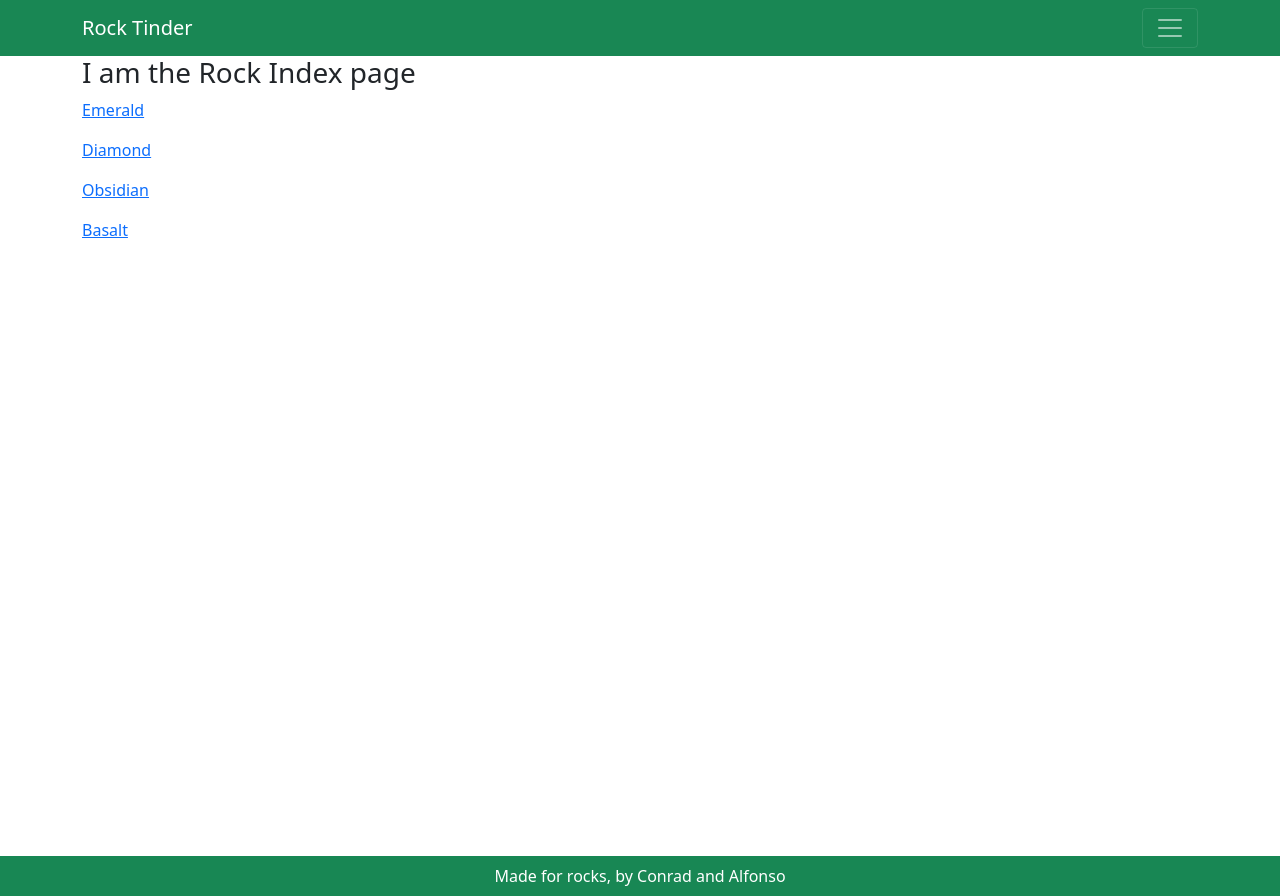
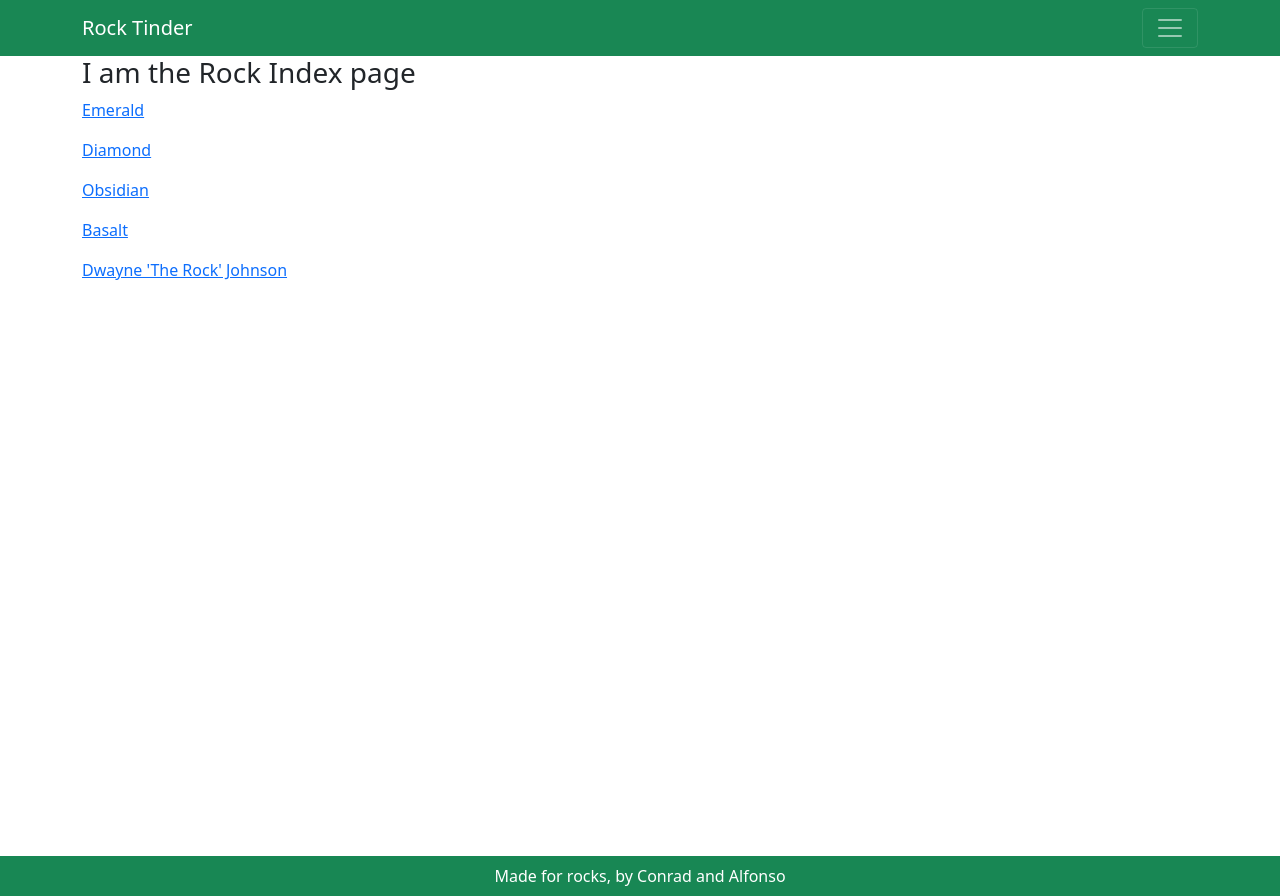
Before and after one commit to learn-academy-2021-charlie/cat-tinder-frontend-conrad-and-alfonso, a React (Create React App) app: page /rockindex in a window 1280 px wide. Built offline with nearby package versions, Linux system fonts and the light colour scheme.

Commit message:
added some tests

```diff
--- a/src/App.js
+++ b/src/App.js
@@ -23,6 +23,10 @@ class App extends Component {
     };
   }
 
+  createRock = (newRock) =>{
+    console.log(newRock)
+  }
+
   render() {
     // console.log(this.state.rocks);
     return (
@@ -39,7 +43,7 @@ class App extends Component {
             return <RockShow rock = {rock} />
           }} />
 
-          <Route path="/rocknew" component={RockNew} />
+          <Route path="/rocknew" render= {(props) => <RockNew createRock={this.createRock} />} />
           <Route path="/rockedit" component={RockEdit} />
           <Route component={NotFound} />
         </Switch>
--- a/src/mockRocks.js
+++ b/src/mockRocks.js
@@ -27,6 +27,13 @@ const rocks = [
     brilliance: 0,
     hardness: 6,
   },
+  {
+    id: 5,
+    name: "Dwayne 'The Rock' Johnson",
+    color: "brown",
+    brilliance: 10,
+    hardness: 10,
+  }
 ];
 
 export default rocks;
--- a/src/pages/RockNew.js
+++ b/src/pages/RockNew.js
@@ -1,5 +1,6 @@
 import React, { Component } from 'react'
 import { Button, Form, FormGroup, Label, Input } from 'reactstrap';
+import {Redirect} from 'react-router-dom'
 
 class RockNew extends Component {
   constructor(props){
@@ -10,7 +11,8 @@ class RockNew extends Component {
         color:"",
         brilliance:'NaN',
         hardness:'NaN'
-      }
+      },
+      submitted: false
     }
   }
 
@@ -22,7 +24,8 @@ class RockNew extends Component {
 
 
   handleSubmit = () => {
-    console.log(this.state.form)
+    this.props.createRock(this.state.form)
+    this.setState({submitted: true})
   }
 
 
@@ -76,6 +79,7 @@ class RockNew extends Component {
           <br/>
           <Button name="submit" color="success" onClick={this.handleSubmit}>Create new Rock</Button>
         </Form>
+        {this.state.submitted && <Redirect to="/rockindex"/>}
       </div>
     )
   }
```
Also changed, not shown: 1 other file (tests, documents, lock files or other folders).
